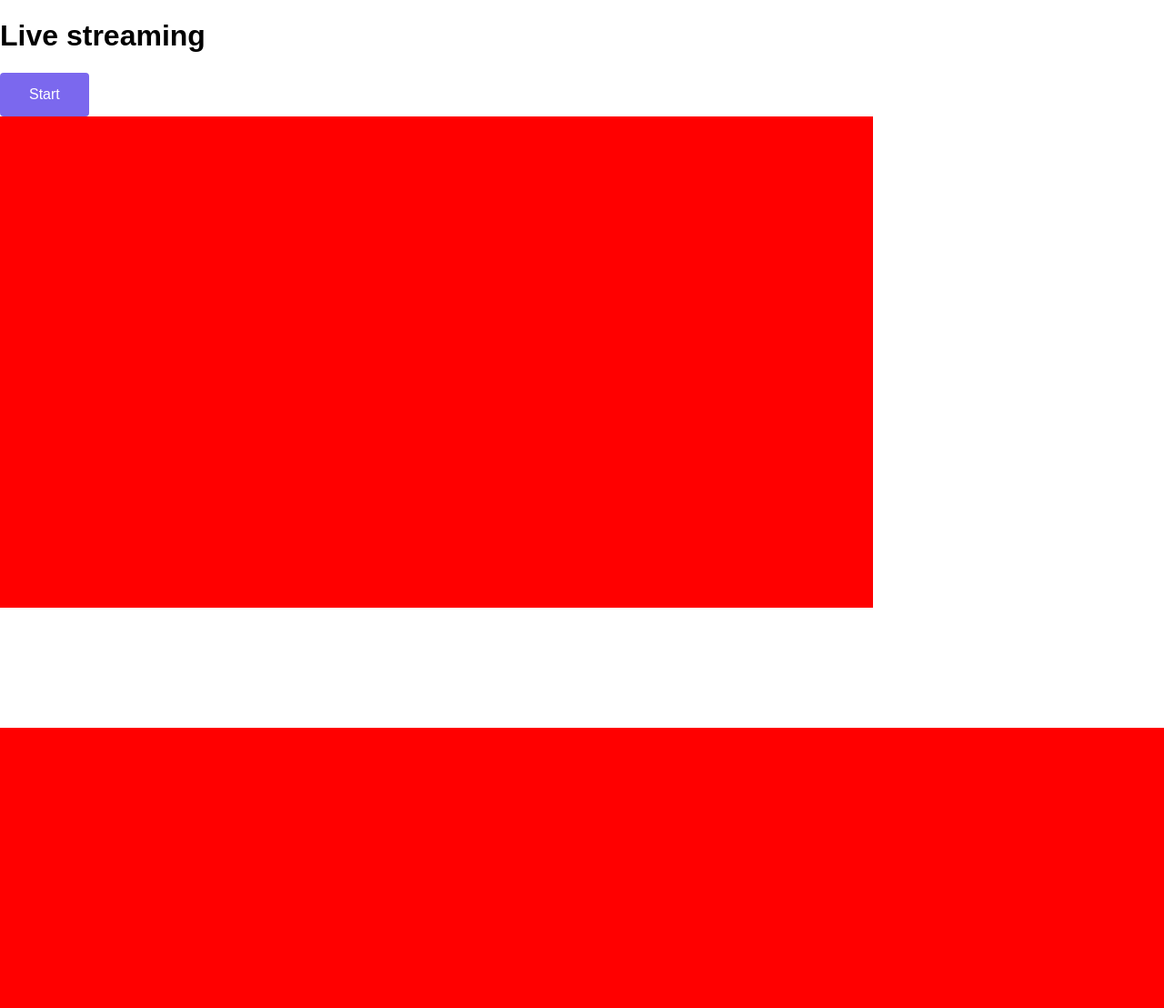
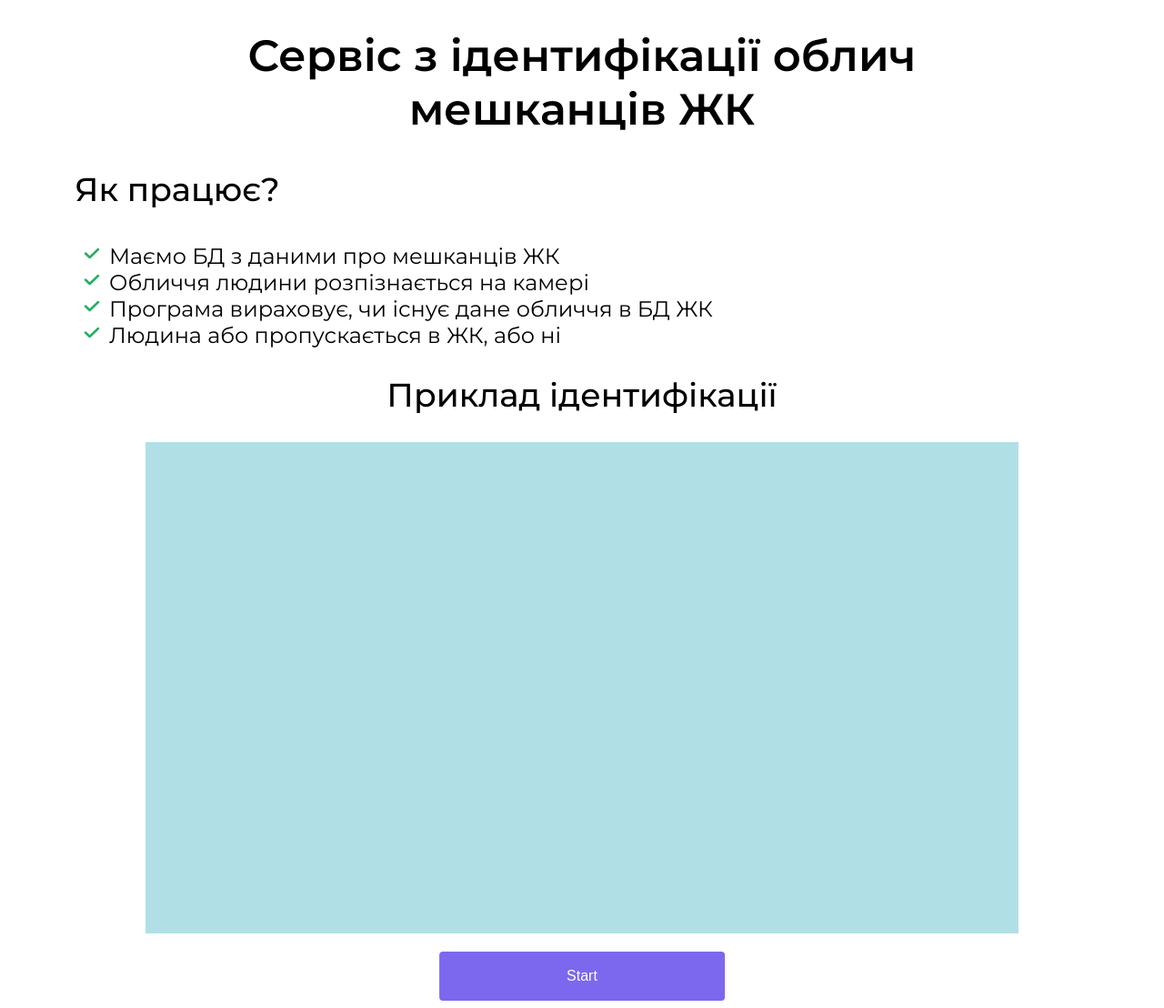
Before and after one commit to LeGGarD/opencv-video-face-recognition-project, a Python web app: template 0_the_project/templates/index.html in a window 1280 px wide. Shown: the whole page at 91% size. Before the commit the page ends 800 px from the top, so only its background shows below. Run offline with Jinja, Linux system fonts and the light colour scheme; the template is opened without the code that fills it, so the values that code supplies are empty.

Commit message:
Prettified the main page

```diff
--- a/0_the_project/main.py
+++ b/0_the_project/main.py
@@ -14,6 +14,7 @@ from typing import List
 
 app = FastAPI()
 app.mount("/static", StaticFiles(directory="static"), name="static")
+app.mount("/images", StaticFiles(directory="images"), name="images")
 app.include_router(router_main)
 
 templates = Jinja2Templates(directory="templates")
--- a/0_the_project/static/main.css
+++ b/0_the_project/static/main.css
@@ -1,24 +1,96 @@
-body, html {
-    margin: 0;
-    font-family: sans-serif;
+body{
+  font-family: 'Montserrat','Helvetica','Arial';
+  margin-left:80px;
+  margin-right:80px;
+}
+
+h1{
+  width: 805px;
+  height: 118px;
+  left: 237px;
+  top: 70px;
+  font-style: normal;
+  font-weight: 600;
+  font-size: 48px;
+  line-height: 59px;
+  text-align: center;
+  color: #000000;
+  margin-left:auto;
+  margin-right:auto;
+}
+
+h2{
+  height: 44px;
+  top: 50px;
+  font-style: normal;
+  font-weight: 500;
+  font-size: 36px;
+  line-height: 44px;
+  color: #000000;
+  text-align:center;
+}
+
+h3{
+  width:230px;
+  height: 44px;
+  left: 80px;
+  font-style: normal;
+  font-weight: 500;
+  font-size: 36px;
+  line-height: 44px;
+  text-align: center;
+  color: #000000;
+}
+
+ul li
+{
+  height: 29px;
+  left: 115px;
+  font-style: normal;
+  font-weight: 400;
+  font-size: 24px;
+  line-height: 29px;
+  color: #000000;
+}
+
+p
+{
+  height: 29px;
+  left: 115px;
+  top: 316px;
+  font-style: normal;
+  font-weight: 400;
+  font-size: 24px;
+  line-height: 29px;
+  color: #000000;
+}
+
+ul {
+  list-style-image: url(../images/Tick.svg);
 }
 
 .rectangle {
-  background: red;
+  background: powderblue;
   width: 960px;
   height:540px;
+  margin-left:auto;
+  margin-right:auto;
 }
 
 .btn {
   background-color: mediumslateblue; /* Green */
   border: none;
   color: white;
-  padding: 15px 32px;
+  padding: 18px 140px;
   text-align: center;
   text-decoration: none;
   display: inline-block;
   font-size: 16px;
   border-radius: 4px;
+  position: relative;
+  left: 50%;
+  transform: translate(-50%, 0);
+  margin-top: 20px;
 }
 
 .btn:hover {
--- a/0_the_project/templates/index.html
+++ b/0_the_project/templates/index.html
@@ -4,17 +4,39 @@
     <meta charset="UTF-8">
     <title>Users recognition</title>
     <link rel="stylesheet" type="text/css" href="static/main.css">
+    <link rel="preconnect" href="https://fonts.googleapis.com">
+    <link rel="preconnect" href="https://fonts.gstatic.com" crossorigin>
+    <link href="https://fonts.googleapis.com/css2?family=Montserrat:wght@400;500;600&display=swap" rel="stylesheet">
 </head>
 <body>
-<h1>Live streaming</h1>
 
-<button id="start" class="btn" onclick="showHide('preview','video')">Start</button>
+<div>
+    <h1>Сервіс з ідентифікації облич мешканців ЖК</h1>
+</div>
+
+<div>
+    <h3>Як працює?</h3>
+    <ul>
+        <li>Маємо БД з даними про мешканців ЖК </li>
+        <li>Обличчя людини розпізнається на камері</li>
+        <li>Програма вираховує, чи існує дане обличчя в БД ЖК</li>
+        <li>Людина або пропускається в ЖК, або ні</li>
+    </ul>
+</div>
+
+<div>
+    <h2>Приклад ідентифікації</h2>
+</div>
 
 <div class="rectangle">
     <div id="preview"></div>
     <img src="{{ url_for('video') }}" id="video" style="display: none; margin-left: auto; margin-right: auto;"/>
 </div>
 
+<div>
+  <button id="start" class="btn" onclick="showHide('preview','video')">Start</button>
+</div>
+
 <script src="static/main.js"></script>
 </body>
 </html>
```
Also changed, not shown: 0_the_project/images/Tick.svg (added).
